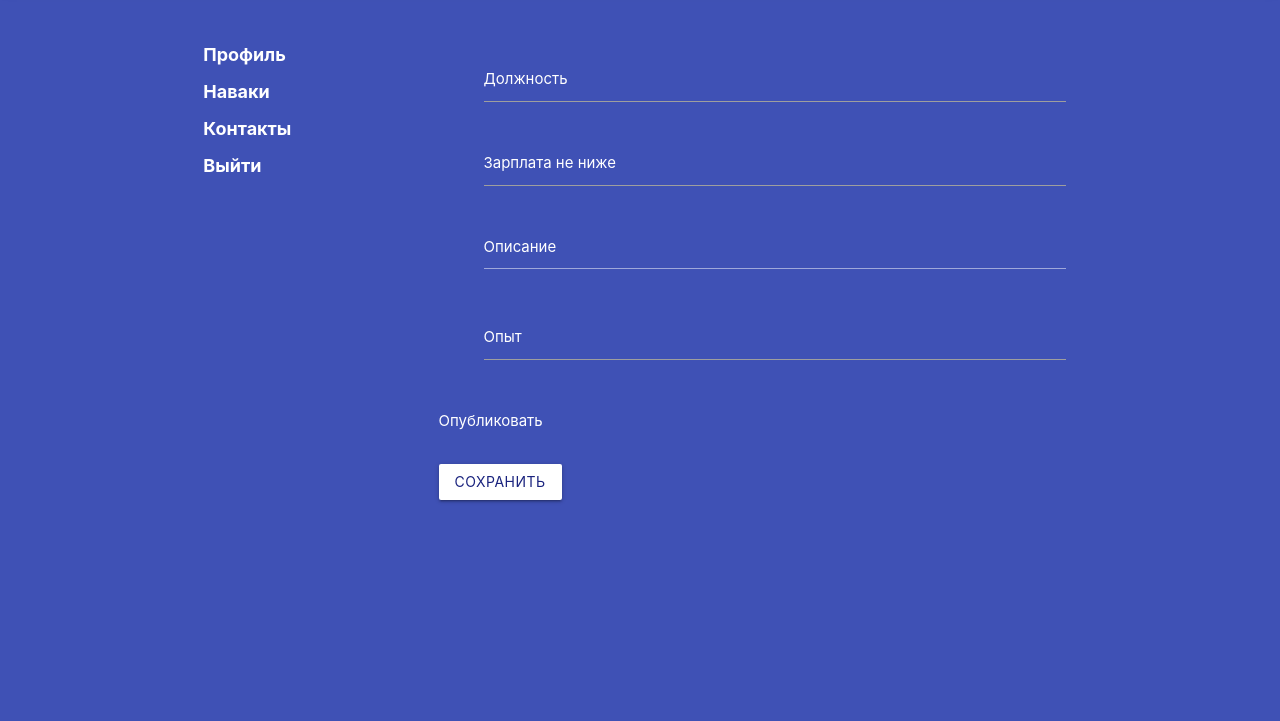
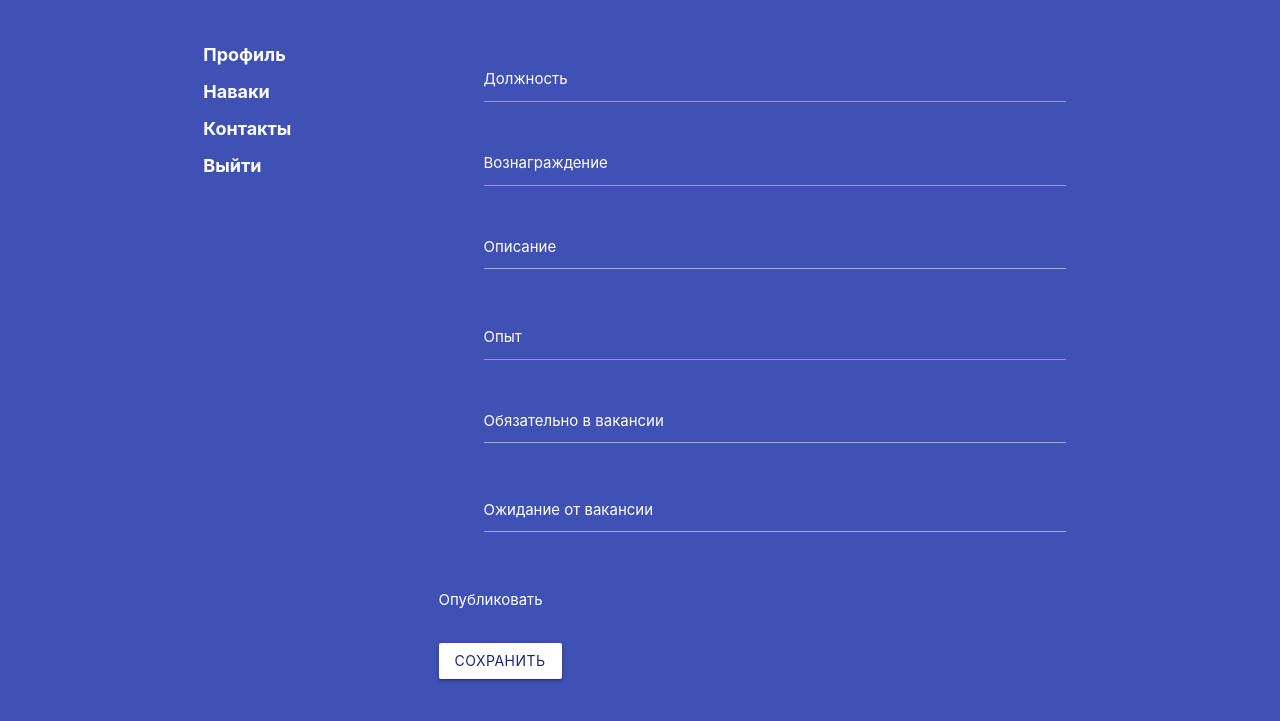
Before and after one commit to SenseyePrototype/SenseyeIntroPage, a website: page profile.html in a window 1280 px wide. Shown: the part 73-794 px from the top of the page. Drawn offline with nearby package versions, Linux system fonts and the light colour scheme; some icons are missing.

Commit message:
update as production

```diff
--- a/profile.html
+++ b/profile.html
@@ -79,10 +79,10 @@
                 <div class="input-field col s12">
                     <i class="material-icons prefix zmdi zmdi-money"></i>
                     <input id="salary" type="number" class="validate">
-                    <label for="salary">Зарплата не ниже</label>
+                    <label for="salary">Вознаграждение</label>
                 </div>
                 <div class="input-field col s12">
-                    <i class="material-icons prefix zmdi zmdi-quote"></i>
+                    <i class="material-icons prefix zmdi zmdi-brush"></i>
                     <textarea id="discription" type="text" class="materialize-textarea validate"></textarea>
                     <label for="discription">Описание</label>
                 </div>
@@ -90,6 +90,16 @@
                     <i class="material-icons prefix zmdi zmdi-functions"></i>
                     <input id="exp" type="number" class="validate">
                     <label for="exp">Опыт</label>
+                </div>
+                <div class="input-field col s12">
+                    <i class="material-icons prefix zmdi zmdi-shield-check"></i>
+                    <textarea id="assert" type="text" class="materialize-textarea validate"></textarea>
+                    <label for="assert">Обязательно в вакансии</label>
+                </div>
+                <div class="input-field col s12">
+                    <i class="material-icons prefix zmdi zmdi-puzzle-piece"></i>
+                    <textarea id="expect" type="text" class="materialize-textarea validate"></textarea>
+                    <label for="expect">Ожидание от вакансии</label>
                 </div>
                 <div class="input-field col s12">
                     <input type="checkbox" id="publish" checked="checked" />
```
